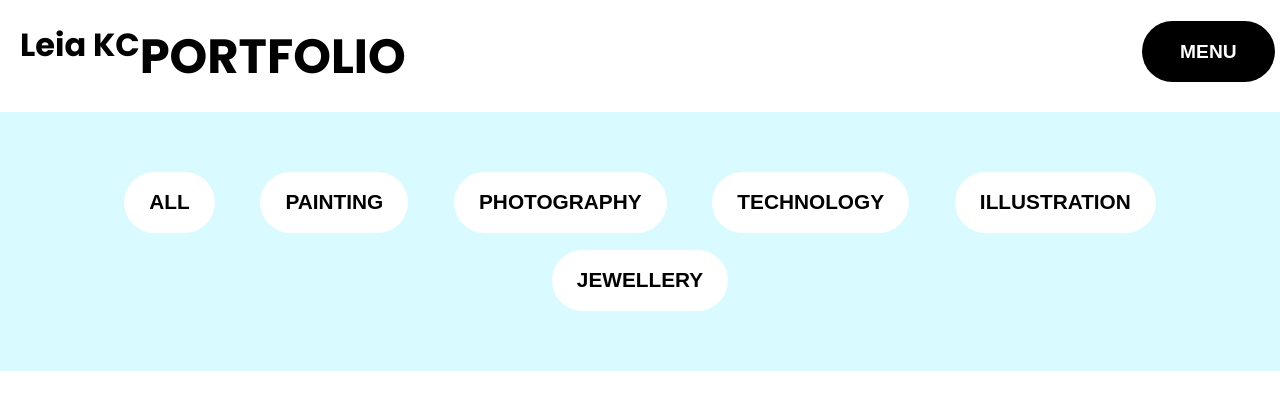
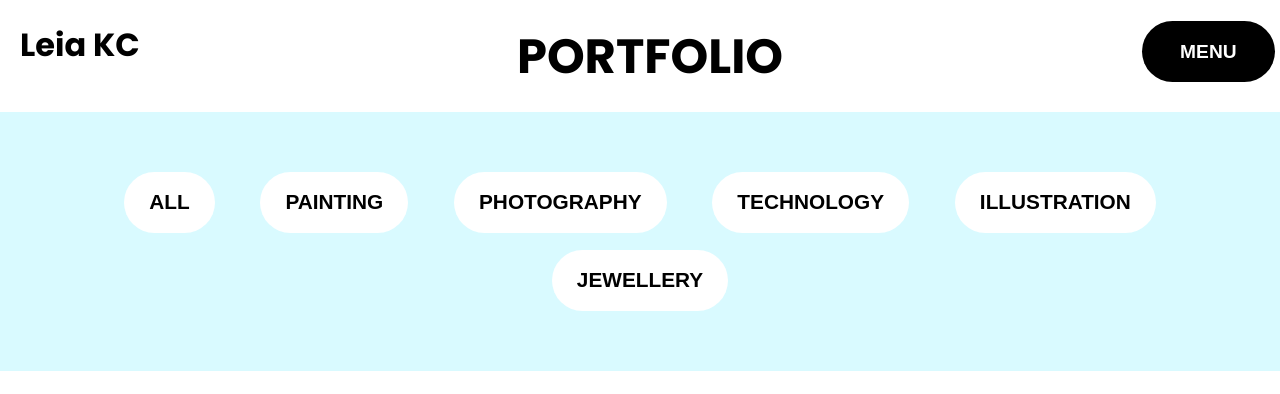
Before and after one commit to leiakc/Portfolio-Changes, a plain HTML site: page portfolio.html in a window 1280 px wide. Shown: the top 394 px of the page. Drawn offline with Linux system fonts and the light colour scheme.

Commit message:
minor edits
- center portfolio text at top

```diff
--- a/portfolio.html
+++ b/portfolio.html
@@ -21,7 +21,7 @@
       <a href="https://leiakc.github.io/Portfolio-Changes/index.html">
       Leia KC
       </a>
-      <text class="page-title">PORTFOLIO</text>
+      <text class="page-title" style="left: 30%; right: 30%; text-align:center;">PORTFOLIO</text>
       <button class="menuButton" onclick="hideShow()">MENU</button>
     </h1>
 
```
Also changed, not shown: about.html (+1 -1 lines).
